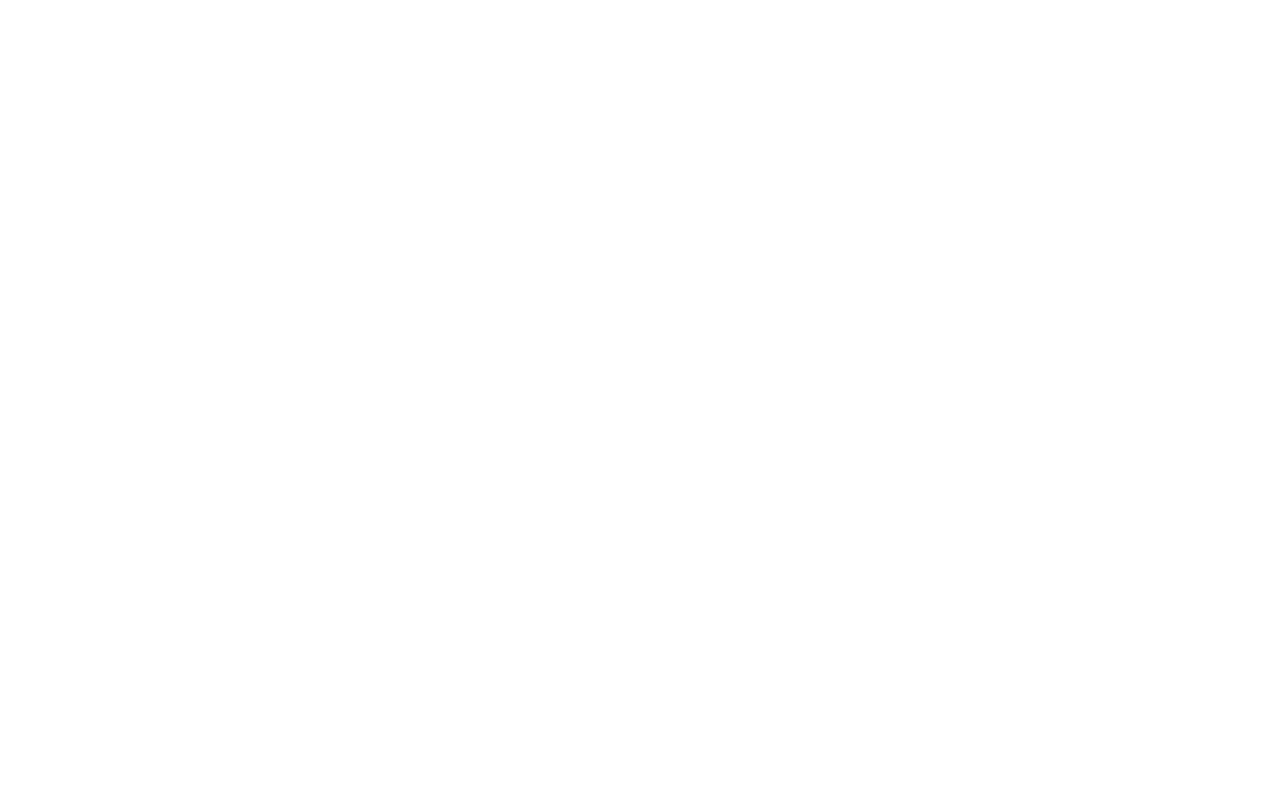
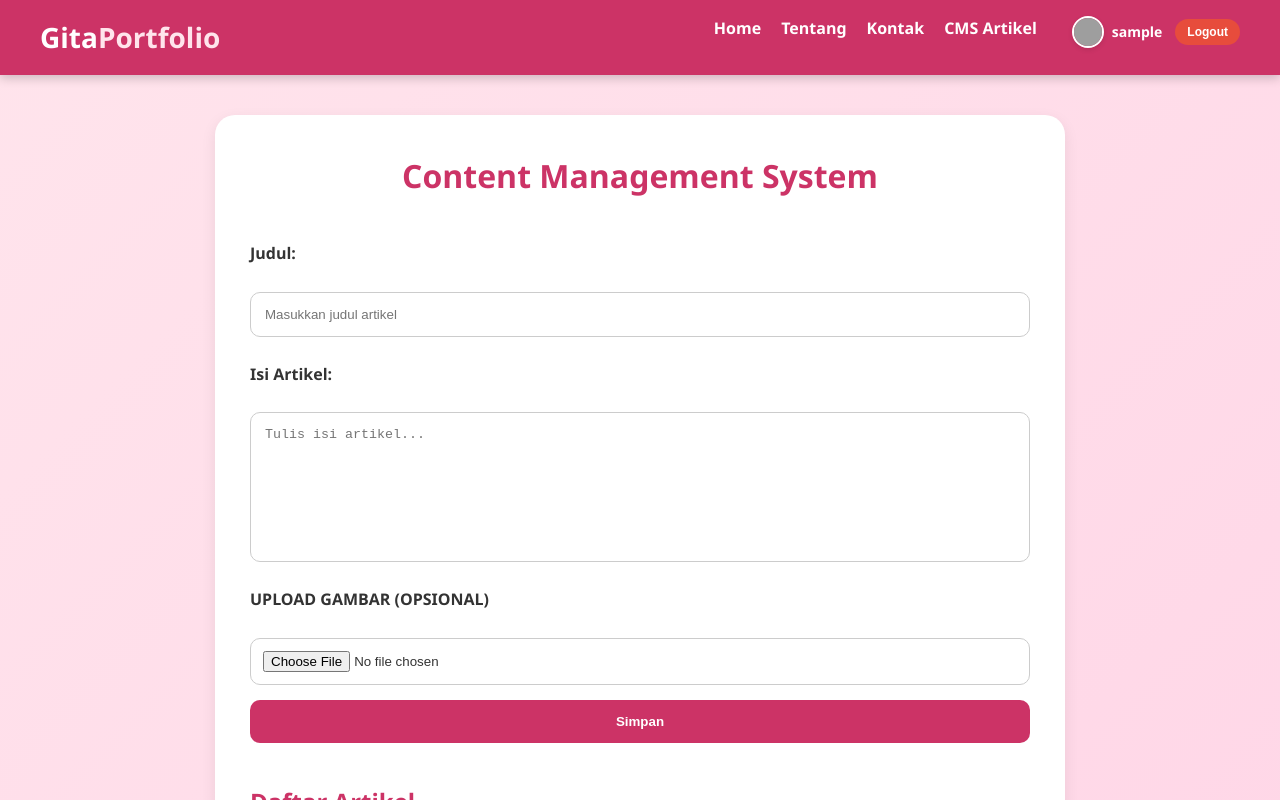
Before and after one commit to KentosBaik/ProfilGita, a React (Vite) app: page /article in a window 1280 px wide. Before the commit this address had no page. Shown: the top 800 px of the page. Built offline with nearby package versions, Linux system fonts and the light colour scheme; no server answers; sample sign-in values are in the browser's storage; grey boxes are pictures that could not be loaded.

Commit message:
akhirihi

```diff
--- a/src/App.jsx
+++ b/src/App.jsx
@@ -13,7 +13,7 @@
         <Route path="/" element={<Home />} />
         <Route path="/about" element={<About />} />
         <Route path="/contact" element={<Contact />} />
-        <Route path="/cms" element={<ArticleCMS />} />
+        <Route path="/article" element={<ArticleCMS />} />
         <Route path="/login" element={<LoginRegister />} />
       </Routes>
     </Router>
```
